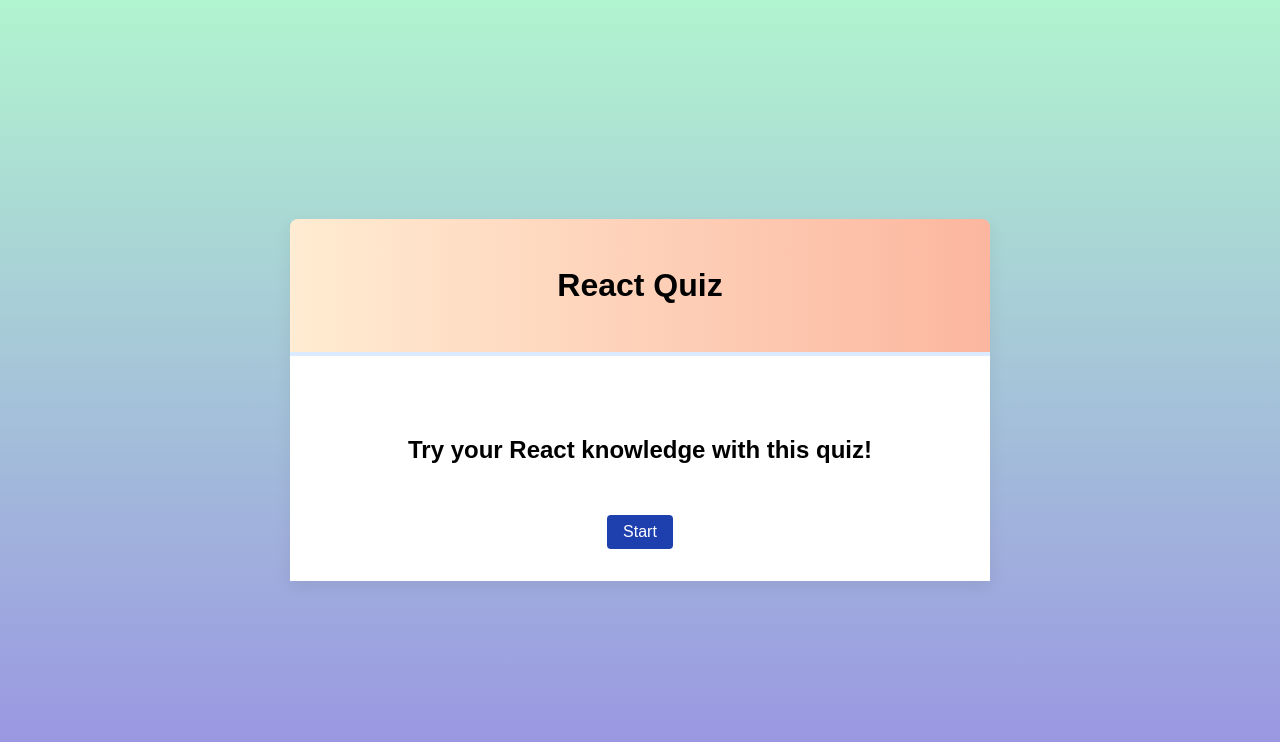
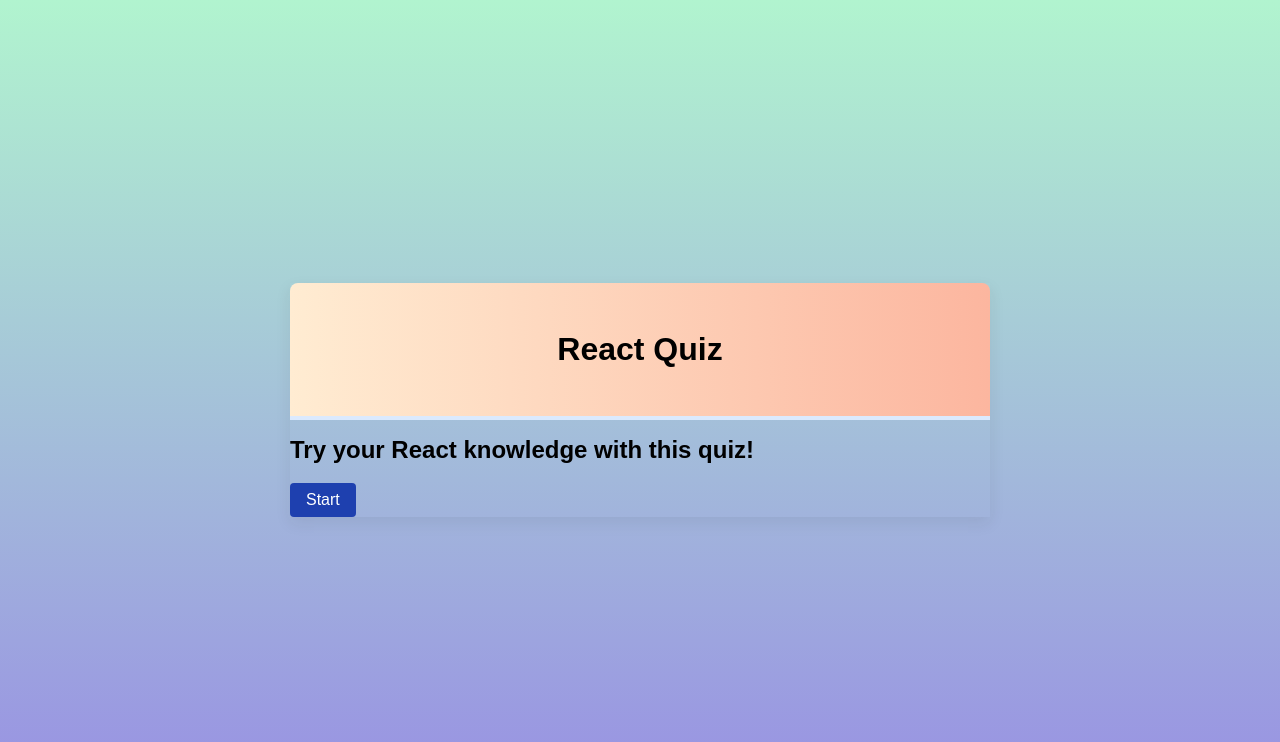
Before and after one commit to sample-react-projects/quiz-app, a React (Vite) app: page / in a window 1280 px wide. Shown: the top 742 px of the page. Built offline with nearby package versions, Linux system fonts and the light colour scheme.

Commit message:
Cleanup welcome component

```diff
--- a/src/components/welcome/Welcome.module.scss
+++ b/src/components/welcome/Welcome.module.scss
@@ -1,11 +1,4 @@
 .welcome {
-    align-items: center;
-    background-color: #fff;
-    display: flex;
-    flex-direction: column;
-    gap: 2rem;
-    padding: 4rem 0 2rem 0;
-
   &__start {
     all: unset;
     background-color: #1e40af;
--- a/src/components/welcome/Welcome.tsx
+++ b/src/components/welcome/Welcome.tsx
@@ -6,12 +6,12 @@ interface IWelcome {
 
 const Welcome: React.FC<IWelcome> = ({ startQuiz }) => {
   return (
-    <div className={styles.welcome}>
+    <>
       <h2>Try your React knowledge with this quiz!</h2>
       <button className={styles["welcome__start"]} onClick={startQuiz}>
         Start
       </button>
-    </div>
+    </>
   );
 };
 
```
Lines whose indentation alone changed are shown as unchanged.
